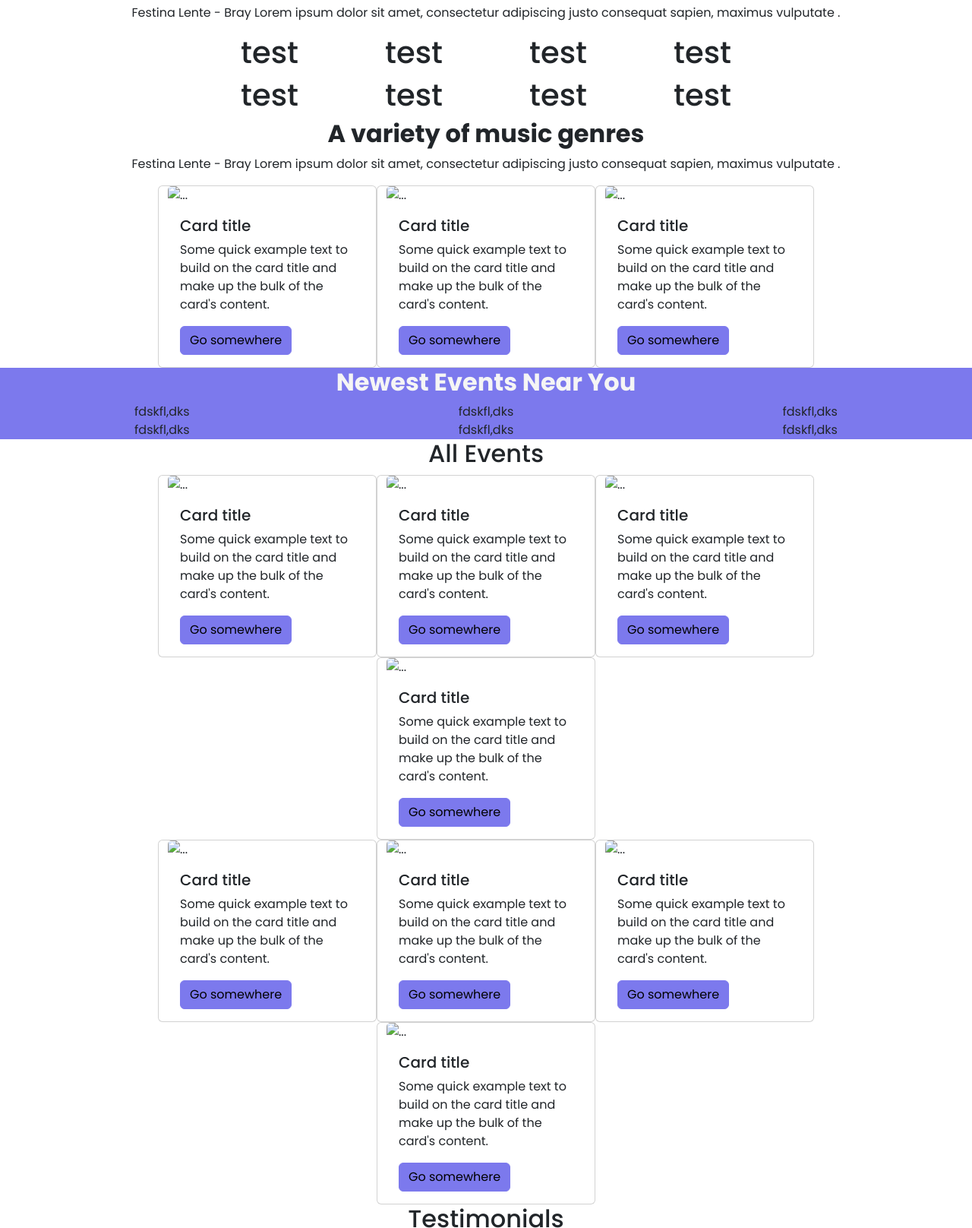
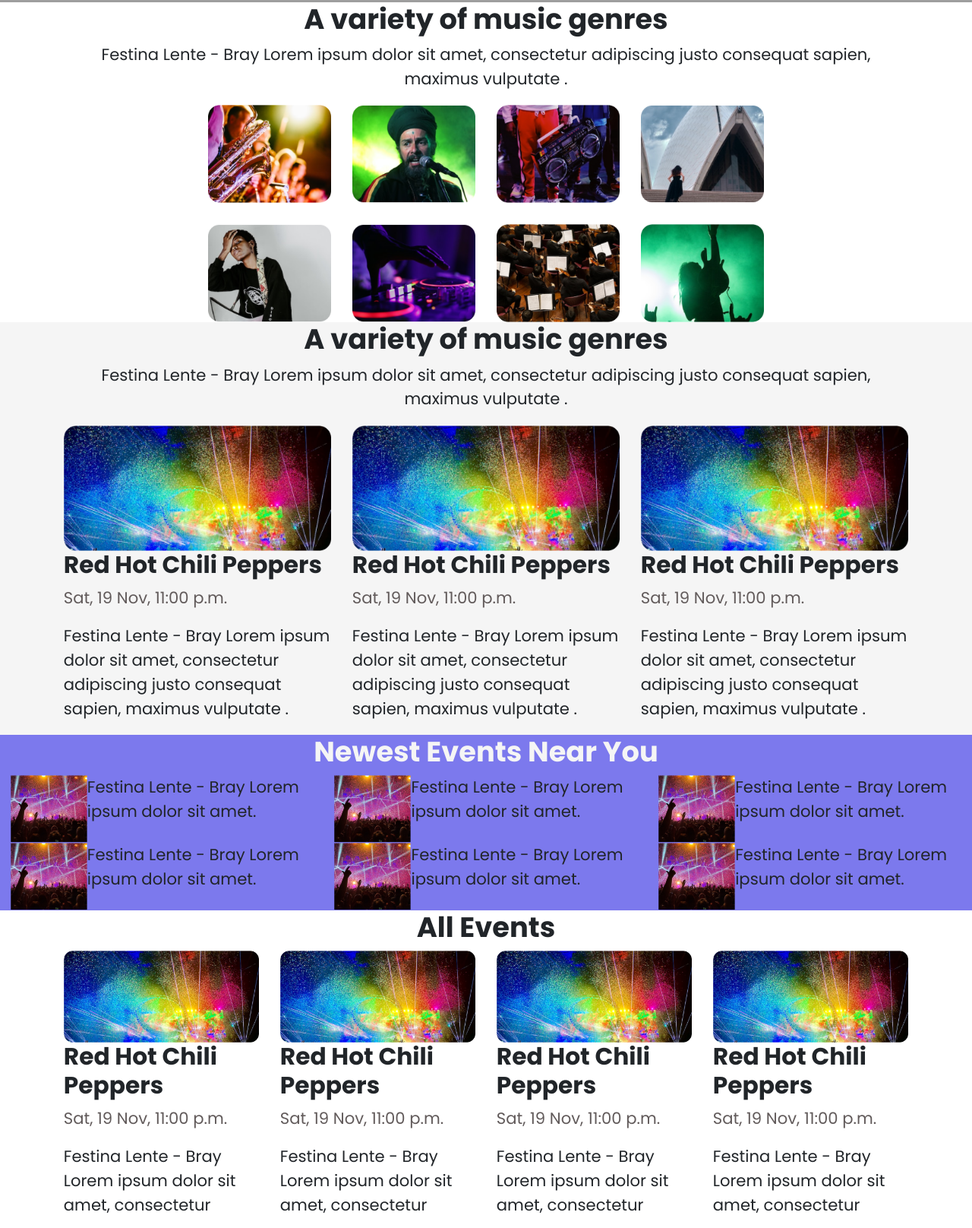
Before and after one commit to AdamGallagher27/event_bootstrap, a website: page src/index.html in a window 1280 px wide. Shown: the part 656-2272 px from the top of the page at 76% size. Drawn offline with nearby package versions, Linux system fonts and the light colour scheme; grey boxes are pictures that could not be loaded.

Commit message:
homepage first draft

```diff
--- a/src/index.html
+++ b/src/index.html
@@ -68,36 +68,37 @@
 					adipiscing justo consequat sapien, maximus vulputate .
 				</p>
 			</div>
-			<div class="row justify-content-center">
-				<div class="col-md-2 d-flex justify-content-center">
-					<h1 class="">test</h1>
+			<div class="row justify-content-center mb-4">
+				<div class="col-2">
+					<img class="img-fluid" src="../images/jazz.png" alt="">
 				</div>
-				<div class="col-md-2 d-flex justify-content-center">
-					<h1 class="">test</h1>
+				<div class="col-2">
+					<img class="img-fluid" src="../images/reggae.png" alt="">
 				</div>
-				<div class="col-md-2 d-flex justify-content-center">
-					<h1 class="">test</h1>
+				<div class="col-2">
+					<img class="img-fluid" src="../images/rap.png" alt="">
 				</div>
-				<div class="col-md-2 d-flex justify-content-center">
-					<h1 class="">test</h1>
+				<div class="col-2">
+					<img class="img-fluid" src="../images/opera.png" alt="">
 				</div>
 			</div>
 			<div class="row justify-content-center">
-				<div class="col-md-2 d-flex justify-content-center">
-					<h1 class="">test</h1>
+				<div class="col-2">
+					<img class="img-fluid" src="../images/punk.png" alt="">
 				</div>
-				<div class="col-md-2 d-flex justify-content-center">
-					<h1 class="">test</h1>
+				<div class="col-2">
+					<img class="img-fluid" src="../images/dj.png" alt="">
 				</div>
-				<div class="col-md-2 d-flex justify-content-center">
-					<h1 class="">test</h1>
+				<div class="col-2">
+					<img class="img-fluid" src="../images/orchestra.png" alt="">
 				</div>
-				<div class="col-md-2 d-flex justify-content-center">
-					<h1 class="">test</h1>
+				<div class="col-2">
+					<img class="img-fluid" src="../images/metal.png" alt="">
 				</div>
 			</div>
 		</div>
 		<!-- top shows cards -->
+        <div class="bg-light">
             <div class="container">
                 <div class="row">
                     <h2 class="text-center display-2 fw-bold">A variety of music genres</h2>
@@ -108,37 +109,23 @@
                 </div>
 
                 <div class="row justify-content-center">
-				<div class="card" style="width: 18rem">
-					<img src="..." class="card-img-top" alt="..." />
-					<div class="card-body">
-						<h5 class="card-title">Card title</h5>
-						<p class="card-text">
-							Some quick example text to build on the card title and make up the
-							bulk of the card's content.
-						</p>
-						<a href="#" class="btn btn-primary">Go somewhere</a>
+                    <div class="col-md-4 d-flex flex-column align-items-left">
+                        <img class="img-fluid" src="../images/concert-1.png" alt="">
+                        <h3 class="display-3 fw-bold">Red Hot Chili Peppers</h3>
+                        <p class="text-date-col">Sat, 19 Nov, 11:00 p.m.</p>
+                        <p>Festina Lente - Bray Lorem ipsum dolor sit amet, consectetur adipiscing  justo consequat sapien, maximus vulputate .</p>
                     </div>
+                    <div class="col-md-4 d-flex flex-column align-items-left">
+                        <img class="img-fluid" src="../images/concert-1.png" alt="">
+                        <h3 class="display-3 fw-bold">Red Hot Chili Peppers</h3>
+                        <p class="text-date-col">Sat, 19 Nov, 11:00 p.m.</p>
+                        <p>Festina Lente - Bray Lorem ipsum dolor sit amet, consectetur adipiscing  justo consequat sapien, maximus vulputate .</p>
                     </div>
-				<div class="card" style="width: 18rem">
-					<img src="..." class="card-img-top" alt="..." />
-					<div class="card-body">
-						<h5 class="card-title">Card title</h5>
-						<p class="card-text">
-							Some quick example text to build on the card title and make up the
-							bulk of the card's content.
-						</p>
-						<a href="#" class="btn btn-primary">Go somewhere</a>
-					</div>
-				</div>
-				<div class="card" style="width: 18rem">
-					<img src="..." class="card-img-top" alt="..." />
-					<div class="card-body">
-						<h5 class="card-title">Card title</h5>
-						<p class="card-text">
-							Some quick example text to build on the card title and make up the
-							bulk of the card's content.
-						</p>
-						<a href="#" class="btn btn-primary">Go somewhere</a>
+                    <div class="col-md-4 d-flex flex-column align-items-left">
+                        <img class="img-fluid" src="../images/concert-1.png" alt="">
+                        <h3 class="display-3 fw-bold">Red Hot Chili Peppers</h3>
+                        <p class="text-date-col">Sat, 19 Nov, 11:00 p.m.</p>
+                        <p>Festina Lente - Bray Lorem ipsum dolor sit amet, consectetur adipiscing  justo consequat sapien, maximus vulputate .</p>
                     </div>
                 </div>
             </div>
@@ -147,118 +134,95 @@
 		<div class="container-fluid bg-primary">
             <h2 class="text-center display-2 fw-bold text-light">Newest Events Near You</h2>
 			<div class="row justify-content-md-center">
-				<div class="col-md text-center">fdskfl,dks</div>
-				<div class="col-md text-center">fdskfl,dks</div>
-				<div class="col-md text-center">fdskfl,dks</div>
+				<div class="col-md-4 d-flex ">
+                    <img src="../images/small_party1.png" alt="party">
+                    <p>Festina Lente - Bray Lorem ipsum dolor sit amet.</p>
                 </div>
-			<div class="row">
-				<div class="col-md text-center">fdskfl,dks</div>
-				<div class="col-md text-center">fdskfl,dks</div>
-				<div class="col-md text-center">fdskfl,dks</div>
+                <div class="col-md-4 d-flex ">
+                    <img src="../images/small_party1.png" alt="party">
+                    <p>Festina Lente - Bray Lorem ipsum dolor sit amet.</p>
+                </div>
+                <div class="col-md-4 d-flex ">
+                    <img src="../images/small_party1.png" alt="party">
+                    <p>Festina Lente - Bray Lorem ipsum dolor sit amet.</p>
+                </div>
+			</div>
+			<div class="row justify-content-md-center">
+				<div class="col-md-4 d-flex ">
+                    <img src="../images/small_party1.png" alt="party">
+                    <p>Festina Lente - Bray Lorem ipsum dolor sit amet.</p>
+                </div>
+                <div class="col-md-4 d-flex ">
+                    <img src="../images/small_party1.png" alt="party">
+                    <p>Festina Lente - Bray Lorem ipsum dolor sit amet.</p>
+                </div>
+                <div class="col-md-4 d-flex ">
+                    <img src="../images/small_party1.png" alt="party">
+                    <p>Festina Lente - Bray Lorem ipsum dolor sit amet.</p>
+                </div>
 			</div>
 		</div>
 
 		<!-- all events -->
 		<div class="container">
 			<div class="row">
-				<h2 class="text-center">All Events</h2>
+				<h2 class="text-center display-2 fw-bold">All Events</h2>
 			</div>
-			<div class="row justify-content-center">
-				<div class="card" style="width: 18rem">
-					<img src="..." class="card-img-top" alt="..." />
-					<div class="card-body">
-						<h5 class="card-title">Card title</h5>
-						<p class="card-text">
-							Some quick example text to build on the card title and make up the
-							bulk of the card's content.
-						</p>
-						<a href="#" class="btn btn-primary">Go somewhere</a>
+			<div class="row">
+                <div class="col-md-3 d-flex flex-column align-items-left">
+                    <img class="img-fluid" src="../images/concert-1.png" alt="">
+                    <h3 class="display-3 fw-bold">Red Hot Chili Peppers</h3>
+                    <p class="text-date-col">Sat, 19 Nov, 11:00 p.m.</p>
+                    <p>Festina Lente - Bray Lorem ipsum dolor sit amet, consectetur</p>
+                </div>
+                <div class="col-md-3 d-flex flex-column align-items-left">
+                    <img class="img-fluid" src="../images/concert-1.png" alt="">
+                    <h3 class="display-3 fw-bold">Red Hot Chili Peppers</h3>
+                    <p class="text-date-col">Sat, 19 Nov, 11:00 p.m.</p>
+                    <p>Festina Lente - Bray Lorem ipsum dolor sit amet, consectetur</p>
+                </div>
+                <div class="col-md-3 d-flex flex-column align-items-left">
+                    <img class="img-fluid" src="../images/concert-1.png" alt="">
+                    <h3 class="display-3 fw-bold">Red Hot Chili Peppers</h3>
+                    <p class="text-date-col">Sat, 19 Nov, 11:00 p.m.</p>
+                    <p>Festina Lente - Bray Lorem ipsum dolor sit amet, consectetur</p>
+                </div>
+                <div class="col-md-3 d-flex flex-column align-items-left">
+                    <img class="img-fluid" src="../images/concert-1.png" alt="">
+                    <h3 class="display-3 fw-bold">Red Hot Chili Peppers</h3>
+                    <p class="text-date-col">Sat, 19 Nov, 11:00 p.m.</p>
+                    <p>Festina Lente - Bray Lorem ipsum dolor sit amet, consectetur</p>
                 </div>
             </div>
-				<div class="card" style="width: 18rem">
-					<img src="..." class="card-img-top" alt="..." />
-					<div class="card-body">
-						<h5 class="card-title">Card title</h5>
-						<p class="card-text">
-							Some quick example text to build on the card title and make up the
-							bulk of the card's content.
-						</p>
-						<a href="#" class="btn btn-primary">Go somewhere</a>
+            <div class="row">
+                <div class="col-md-3 d-flex flex-column align-items-left">
+                    <img class="img-fluid" src="../images/concert-1.png" alt="">
+                    <h3 class="display-3 fw-bold">Red Hot Chili Peppers</h3>
+                    <p class="text-date-col">Sat, 19 Nov, 11:00 p.m.</p>
+                    <p>Festina Lente - Bray Lorem ipsum dolor sit amet, consectetur</p>
                 </div>
+                <div class="col-md-3 d-flex flex-column align-items-left">
+                    <img class="img-fluid" src="../images/concert-1.png" alt="">
+                    <h3 class="display-3 fw-bold">Red Hot Chili Peppers</h3>
+                    <p class="text-date-col">Sat, 19 Nov, 11:00 p.m.</p>
+                    <p>Festina Lente - Bray Lorem ipsum dolor sit amet, consectetur</p>
                 </div>
-				<div class="card" style="width: 18rem">
-					<img src="..." class="card-img-top" alt="..." />
-					<div class="card-body">
-						<h5 class="card-title">Card title</h5>
-						<p class="card-text">
-							Some quick example text to build on the card title and make up the
-							bulk of the card's content.
-						</p>
-						<a href="#" class="btn btn-primary">Go somewhere</a>
+                <div class="col-md-3 d-flex flex-column align-items-left">
+                    <img class="img-fluid" src="../images/concert-1.png" alt="">
+                    <h3 class="display-3 fw-bold">Red Hot Chili Peppers</h3>
+                    <p class="text-date-col">Sat, 19 Nov, 11:00 p.m.</p>
+                    <p>Festina Lente - Bray Lorem ipsum dolor sit amet, consectetur</p>
                 </div>
-				</div>
-				<div class="card" style="width: 18rem">
-					<img src="..." class="card-img-top" alt="..." />
-					<div class="card-body">
-						<h5 class="card-title">Card title</h5>
-						<p class="card-text">
-							Some quick example text to build on the card title and make up the
-							bulk of the card's content.
-						</p>
-						<a href="#" class="btn btn-primary">Go somewhere</a>
-					</div>
-				</div>
-			</div>
-
-			<div class="row justify-content-center">
-				<div class="card" style="width: 18rem">
-					<img src="..." class="card-img-top" alt="..." />
-					<div class="card-body">
-						<h5 class="card-title">Card title</h5>
-						<p class="card-text">
-							Some quick example text to build on the card title and make up the
-							bulk of the card's content.
-						</p>
-						<a href="#" class="btn btn-primary">Go somewhere</a>
-					</div>
-				</div>
-				<div class="card" style="width: 18rem">
-					<img src="..." class="card-img-top" alt="..." />
-					<div class="card-body">
-						<h5 class="card-title">Card title</h5>
-						<p class="card-text">
-							Some quick example text to build on the card title and make up the
-							bulk of the card's content.
-						</p>
-						<a href="#" class="btn btn-primary">Go somewhere</a>
-					</div>
-				</div>
-				<div class="card" style="width: 18rem">
-					<img src="..." class="card-img-top" alt="..." />
-					<div class="card-body">
-						<h5 class="card-title">Card title</h5>
-						<p class="card-text">
-							Some quick example text to build on the card title and make up the
-							bulk of the card's content.
-						</p>
-						<a href="#" class="btn btn-primary">Go somewhere</a>
-					</div>
-				</div>
-				<div class="card" style="width: 18rem">
-					<img src="..." class="card-img-top" alt="..." />
-					<div class="card-body">
-						<h5 class="card-title">Card title</h5>
-						<p class="card-text">
-							Some quick example text to build on the card title and make up the
-							bulk of the card's content.
-						</p>
-						<a href="#" class="btn btn-primary">Go somewhere</a>
-					</div>
+                <div class="col-md-3 d-flex flex-column align-items-left">
+                    <img class="img-fluid" src="../images/concert-1.png" alt="">
+                    <h3 class="display-3 fw-bold">Red Hot Chili Peppers</h3>
+                    <p class="text-date-col">Sat, 19 Nov, 11:00 p.m.</p>
+                    <p>Festina Lente - Bray Lorem ipsum dolor sit amet, consectetur</p>
                 </div>
             </div>
 		</div>
 		<!-- testimonials carousel -->
-		<div class="container">
+		<!-- <div class="container">
 			<div class="row">
 				<h2 class="text-center">Testimonials</h2>
 			</div>
@@ -351,6 +315,6 @@
 					</button>
 				</div>
 			</div>
-		</div>
+		</div> -->
 	</body>
 </html>
--- a/src/main.scss
+++ b/src/main.scss
@@ -1,13 +1,20 @@
 
+// importing font
 @import url('https://fonts.googleapis.com/css2?family=Poppins:ital,wght@0,100;0,200;0,300;0,400;0,500;0,600;0,700;0,800;0,900;1,100;1,200;1,300;1,400;1,500;1,600;1,700;1,800;1,900&display=swap');
 
+// assigning font to all text
 * {
     font-family: 'Poppins', sans-serif;
+    font-size: 1.15rem;
 }
+
+$enable-rounded: true;
 
 // primary colours
 $primary: #7C79ED;
+$secondary: #E9E9EE;
 $light: #F5F5F5;
+
 
 
 @import "../node_modules/bootstrap/scss/functions";
@@ -17,6 +24,7 @@
 // custom colour
 $custom-colors: (
     "text-col": rgb(26, 26, 26),
+    "date-col": rgb(98, 91, 91),
     "title-col": rgb(1, 7, 68),
 );
 
@@ -41,7 +49,7 @@
 $display-font-sizes: (
   1: 2.8rem,
   2: 2rem,
-  3: 4rem,
+  3: 1.7rem,
   4: 3.5rem,
   5: 3rem,
   6: 2.5rem
```
Also changed, not shown: css/main.css, 1 other file. Lines whose indentation alone changed are shown as unchanged.
